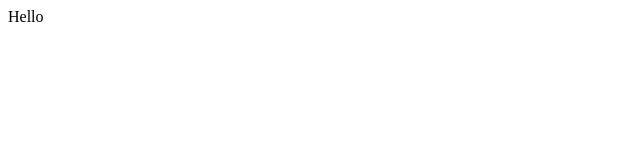
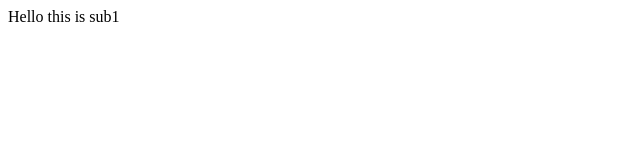
Before and after one commit to SidhanthReddy/firstrep, a plain HTML site: page index.html in a window 1280 px wide. Shown: the full height of the page, 0-640 px from the left. Drawn offline with Linux system fonts and the light colour scheme.

Commit message:
Update index.html

```diff
--- a/index.html
+++ b/index.html
@@ -6,7 +6,7 @@
   </head>
   <body>
     <p>
-      Hello
+      Hello this is sub1
     </p>
   </body>
 </html>
```
